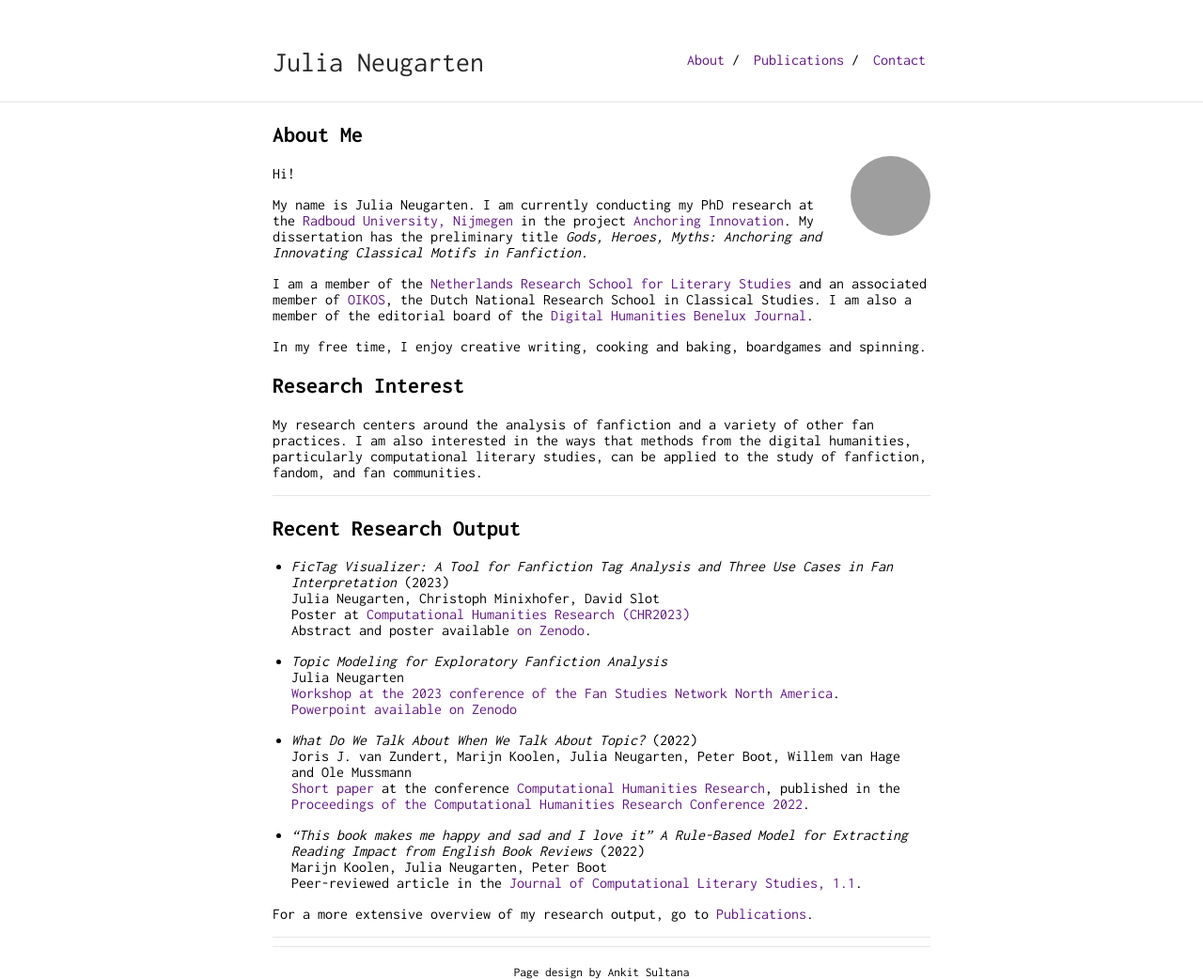
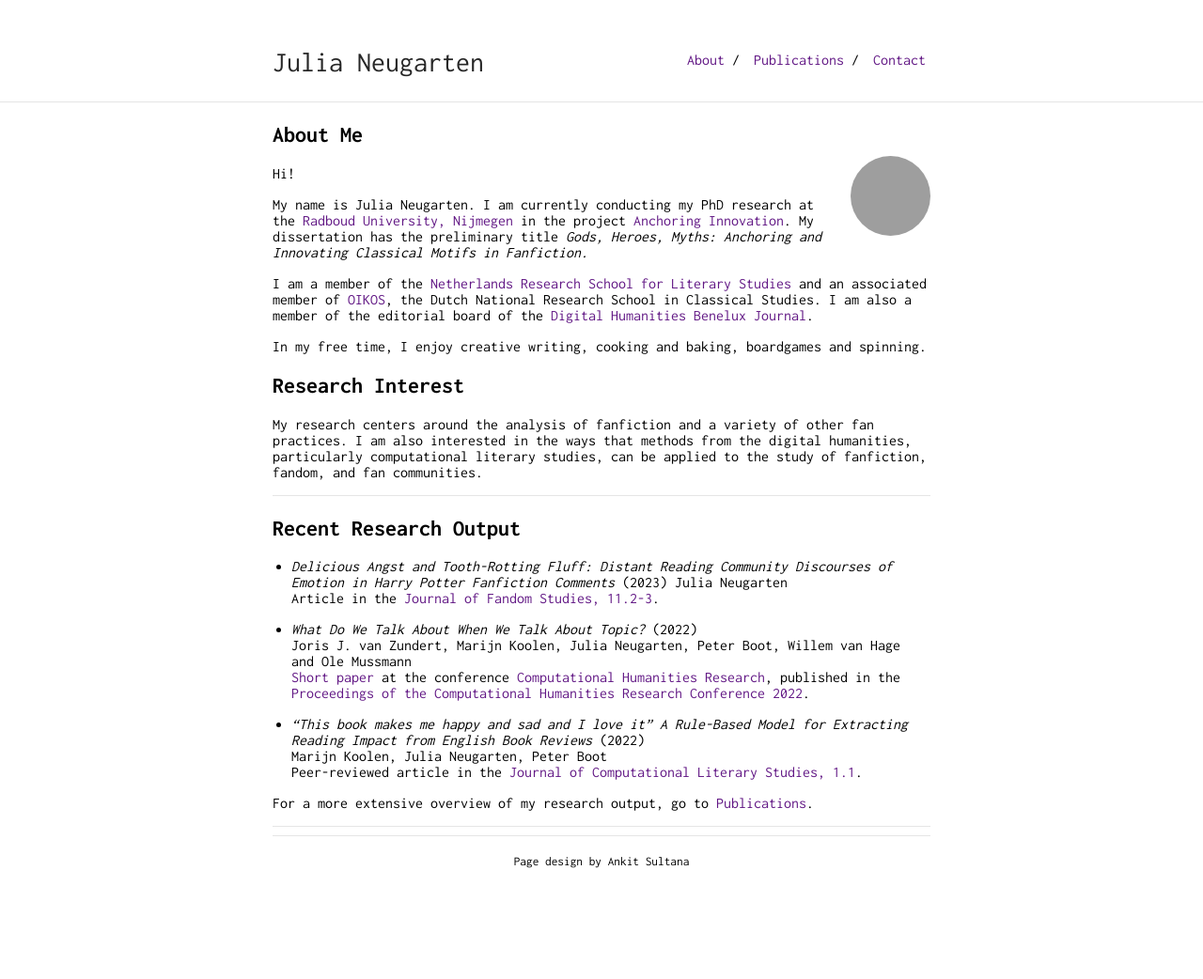
Before and after one commit to julianeugarten/julianeugarten, a Jekyll site: the page built from index.md, in a window 1280 px wide. Shown: the whole page at 94% size. Built offline with Jekyll 4.4.1, drawn with Linux system fonts in a browser that asks for light colours; our own code applies the rules of GitHub Pages for plain Markdown files; after the commit the page ends 924 px from its top, so only the background shows below that; grey boxes are pictures that could not be loaded.

Commit message:
update JFS to front page

```diff
--- a/index.md
+++ b/index.md
@@ -19,15 +19,9 @@ My research centers around the analysis of fanfiction and a variety of other fan
 
 ## Recent Research Output
 
-- *FicTag Visualizer: A Tool for Fanfiction Tag Analysis and Three Use Cases in Fan Interpretation* (2023)
-Julia Neugarten, Christoph Minixhofer, David Slot
-Poster at [Computational Humanities Research (CHR2023)](https://2023.computational-humanities-research.org/)
-Abstract and poster available [on Zenodo](https://zenodo.org/records/10279754).
-
-- *Topic Modeling for Exploratory Fanfiction Analysis*
+- *Delicious Angst and Tooth-Rotting Fluff: Distant Reading Community Discourses of Emotion in Harry Potter Fanfiction Comments* (2023)
 Julia Neugarten
-[Workshop at the 2023 conference of the Fan Studies Network North America](https://fsn-northamerica.org/fsnna-23/).
-[Powerpoint available on Zenodo](https://zenodo.org/records/10000603?token=eyJhbGciOiJIUzUxMiJ9.eyJpZCI6ImM2OTNmY2U2LTQ5NGYtNDc4ZS1hZmExLTg1MGE3NjMzZjZjMiIsImRhdGEiOnt9LCJyYW5kb20iOiI5MWViYjg1NDhkMTdmYWYxNmY3Mzc4ZjFiNTdiZjYyYiJ9.IRAU62_csFfjeQhkE1YBkwjEtfLw2xpr-6rrJv8od4fjSGzUFbQY7AQs855_Iry5DFpcdjqhoj1wo8RPu3G4FA)
+Article in the [Journal of Fandom Studies, 11.2-3](https://intellectdiscover.com/content/journals/10.1386/jfs_00082_1).
 
 - *What Do We Talk About When We Talk About Topic?* (2022)
 Joris J. van Zundert, Marijn Koolen, Julia Neugarten, Peter Boot, Willem van Hage and Ole Mussmann
```
